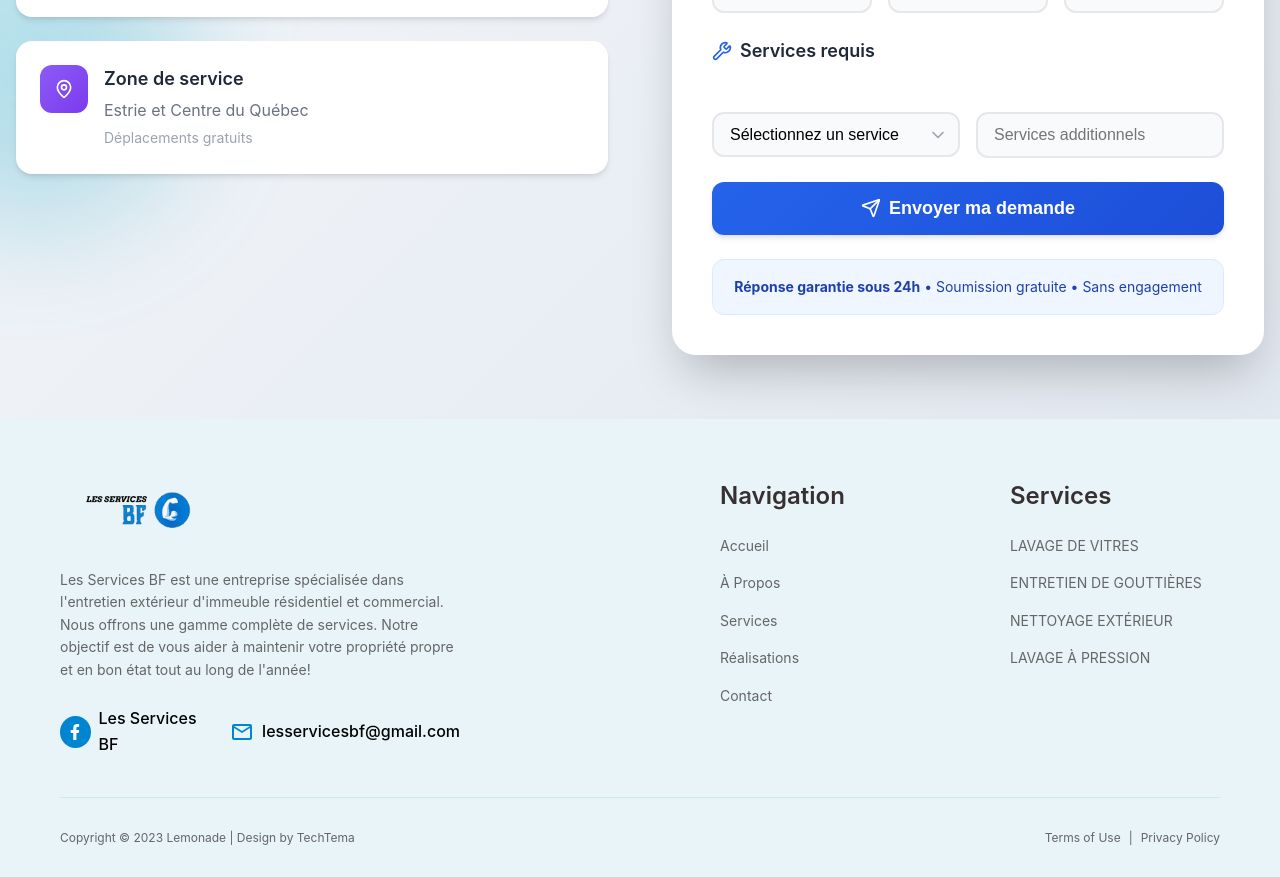
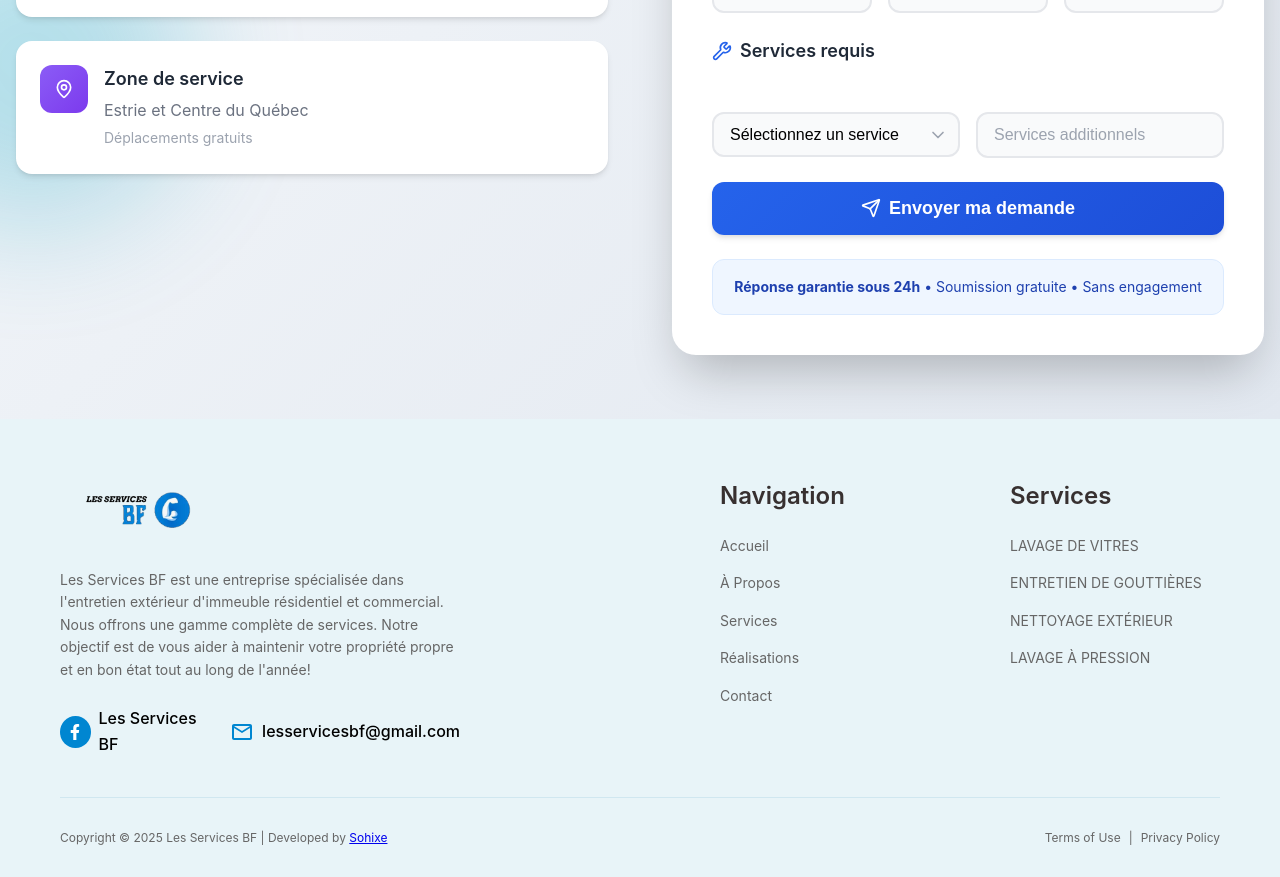
Before and after one commit to walidattou/canadian-client-2, a React (Vite) app: page /contact in a window 1280 px wide. Shown: the part 790-1667 px from the top of the page. Built offline with nearby package versions, Linux system fonts and the light colour scheme.

Commit message:
changed copyright year

```diff
--- a/src/comp/Footer.jsx
+++ b/src/comp/Footer.jsx
@@ -93,7 +93,7 @@ const Footer = () => {
 
         <div className="footer-bottom">
           <div className="footer-bottom-left">
-            <p className="copyright">Copyright © 2023 Lemonade | Design by TechTema</p>
+            <p className="copyright">Copyright © 2025 Les Services BF | Developed by <a href="https://www.sohixe.com/" target="_blank" rel="noopener noreferrer" className="sohixe-link">Sohixe</a></p>
           </div>
           <div className="footer-bottom-right">
             <a href="#" className="footer-bottom-link">
--- a/src/css/ContactForm.css
+++ b/src/css/ContactForm.css
@@ -291,6 +291,7 @@
   font-size: 1rem;
   transition: all 0.3s ease;
   background-color: #f9fafb;
+  cursor: text !important;
 }
 
 .form-input:focus,
@@ -308,6 +309,26 @@
 .form-select {
   appearance: none;
   cursor: pointer;
+}
+
+.form-input {
+  cursor: text !important;
+  caret-color: #1f2937;
+}
+
+.form-input:hover,
+.form-input:focus {
+  cursor: text !important;
+  caret-color: #1f2937;
+}
+
+/* Ensure cursor is always visible */
+.form-input::placeholder {
+  color: #9ca3af;
+}
+
+.form-input:focus::placeholder {
+  color: #6b7280;
 }
 
 .select-group {
```
